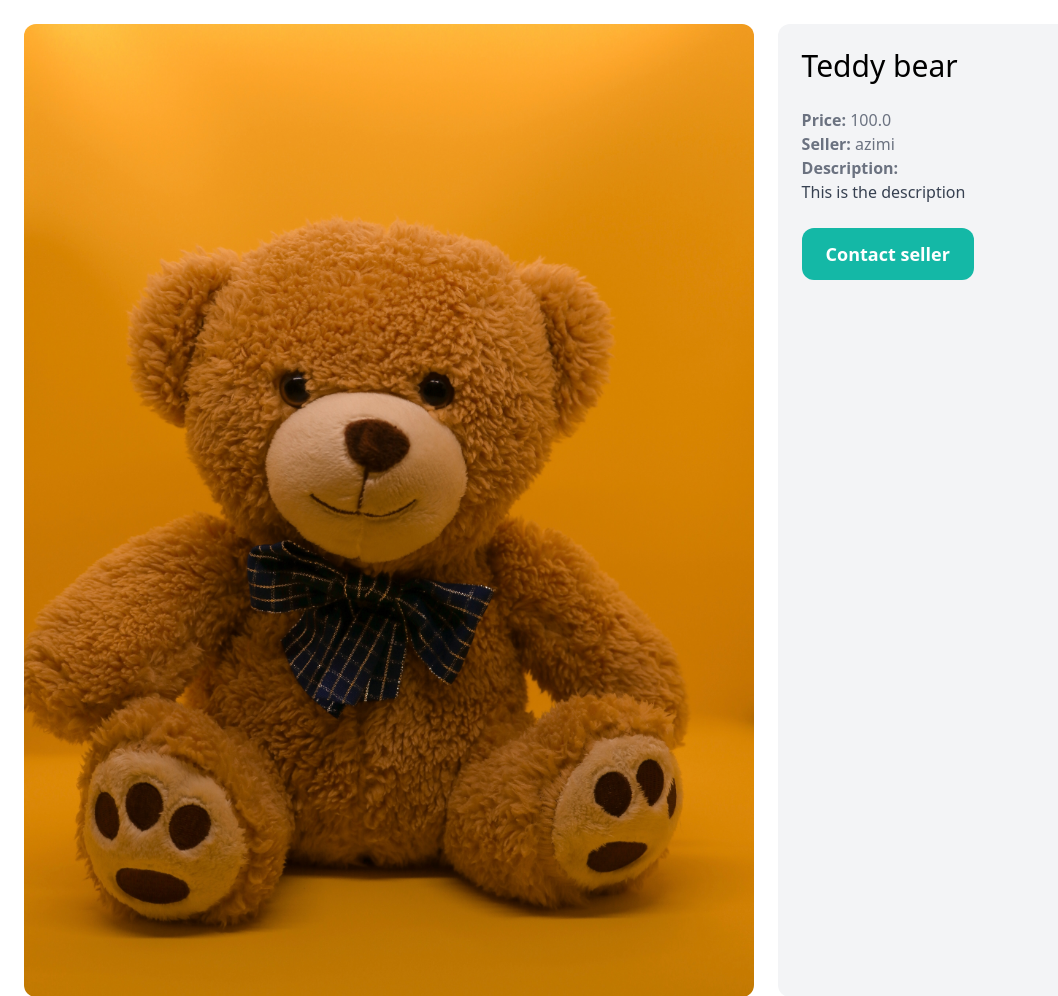
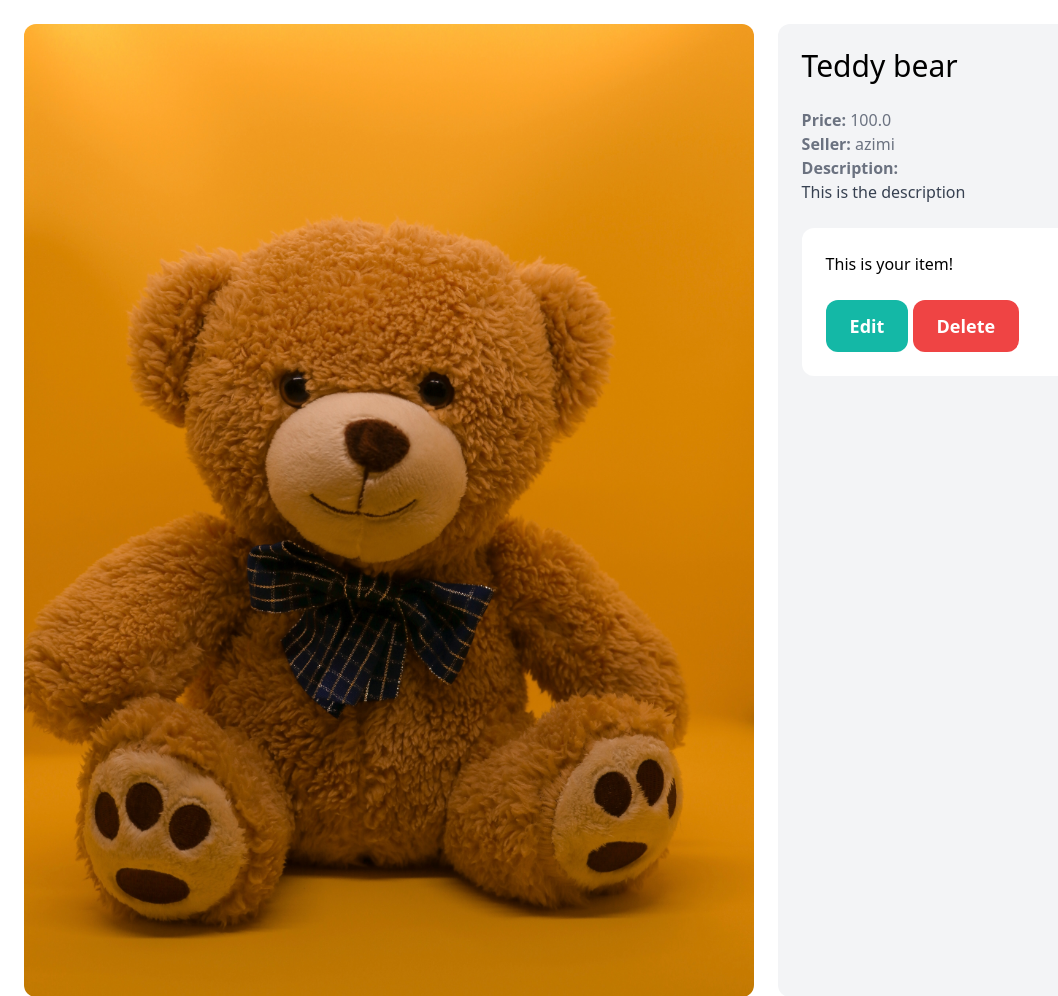
Before and after one commit to HenchaDev/E-Shop, a Django app: page /items/1/ in a window 1280 px wide. Shown: the part 76-1072 px from the top of the page, without its empty margins (0-1058 px from the left). Run offline with Django 3.2, Linux system fonts and the light colour scheme; a user stored in the database is signed in; data comes from the database, SQL or seed files in the repository; both versions use the stored data as it was after the commit; some libraries are stand-ins or nearby versions.

Commit message:
Third commit

```diff
--- a/item/templates/item/detail.html
+++ b/item/templates/item/detail.html
@@ -20,7 +20,17 @@
         </p>
         {% endif %}
 
-        <a href="#" class="inline-block mt-6 px-6 py-3 text-lg font-semibold bg-teal-500 text-white rounded-xl hover:bg-teal-700">Contact seller</a>
+
+        {% if request.user == item.created_by %}
+            <div class="mt-6 p-6 bg-white rounded-xl">
+                <p> This is your item!</p>
+
+                <a href="#" class="inline-block mt-6 px-6 py-3 text-lg font-semibold bg-teal-500 text-white rounded-xl">Edit</a>
+                <a href="{% url 'item:delete' item.id %}" class="inline-block mt-6 px-6 py-3 text-lg font-semibold bg-red-500 text-white rounded-xl">Delete</a>
+            </div>
+        {% else %}
+            <a href="#" class="inline-block mt-6 px-6 py-3 text-lg font-semibold bg-teal-500 text-white rounded-xl hover:bg-teal-700">Contact seller</a>
+        {% endif %}
     </div>
 </div>
 
--- a/item/urls.py
+++ b/item/urls.py
@@ -6,5 +6,5 @@ app_name = 'item'
 urlpatterns = [
     path('new/', views.new, name='new'),
     path('<int:pk>/', views.detail, name='detail'),
-    path('<int:pk>/delete/', views.detail, name='delete')
+    path('<int:pk>/delete/', views.delete, name='delete')
 ]
```
Also changed, not shown: db.sqlite3, media/items_images/maar-gaming-fG4BTSKPo3w-unsplash.jpg (added), media/items_images/maar-gaming-fG4BTSKPo3w-unsplash_kiMhBYb.jpg (added), media/items_images/scopic-ltd-NLlWwR4d3qU-unsplash_HLWaC9V.jpg (added).
